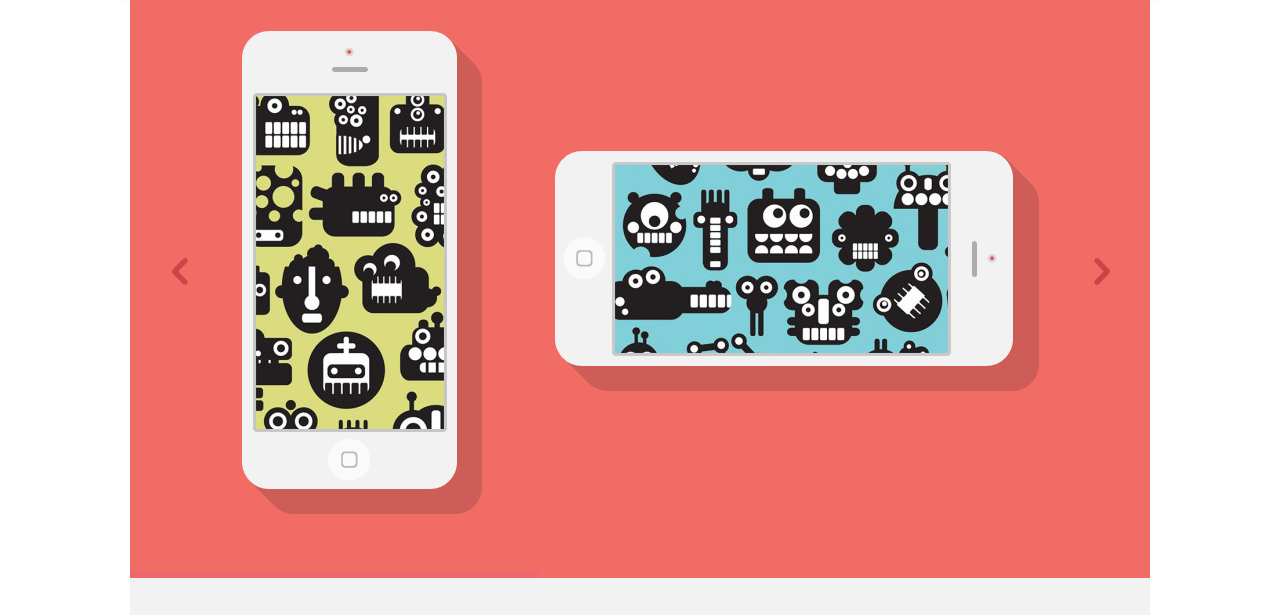
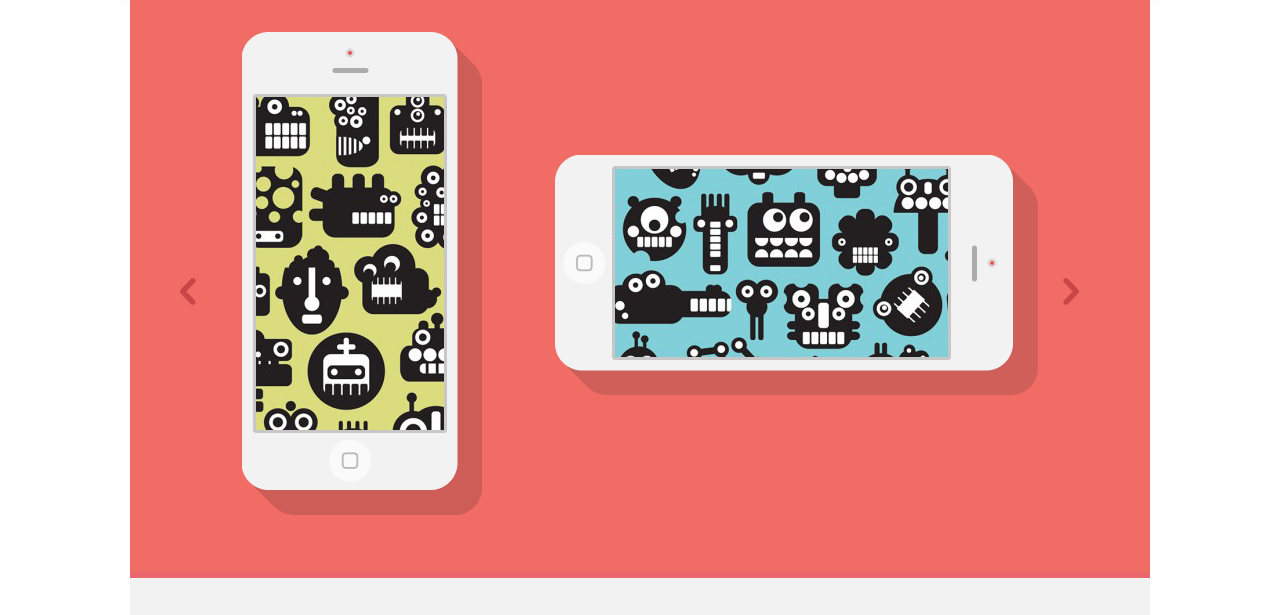
Before and after one commit to dimitra86/singolo, a plain HTML site: page index.html in a window 1280 px wide. Shown: the part 117-732 px from the top of the page. Drawn offline with Linux system fonts and the light colour scheme.

Commit message:
feat: finish slider

```diff
--- a/index.html
+++ b/index.html
@@ -44,11 +44,18 @@
     </header>
     <section class="slider">
         <div class="wrapper">
-            <img class="slider__left" src="../singolo/assets/img/slider/slider_left.png" alt="">
-            <img class="slider__iphone-vertical" src="../singolo/assets/img/slider/iphone_vertical.png" alt="">
-            <img class="slider__iphone-horizontal" src="../singolo/assets/img/slider/iphone_horizontal.png" alt="">
-            <img class="slider__right" src="../singolo/assets/img/slider/slider_right.png" alt="">
-            <img class="slider__bottom" src="../singolo/assets/img/slider/slider_bottom.png" alt="">
+            <div class="infinity-slider-wrap">
+                <div class="infinity-slider">
+                    <img class="slider__1" src="../singolo/assets/img/slider/Slide-1.png" alt="">
+                    <img class="slider__2" src="../singolo/assets/img/slider/Slide-2.png" alt="">
+
+
+                </div>
+                <div class="btn-infinity-left"></div>
+                <div class="btn-infinity-right"></div>
+            </div>
+
+
         </div>
 
     </section>
--- a/script.js
+++ b/script.js
@@ -4,3 +4,32 @@ MENU.addEventListener('click', (event) => {
     MENU.querySelectorAll('li').forEach(el => el.classList.remove('active'));
     event.target.classList.add('active');
 })
+
+let images = document.querySelectorAll('.infinity-slider img');
+let current = 0;
+
+function slider() {
+    for (let i = 0; i < images.length; i++) {
+        images[i].classList.add('opacity0');
+    }
+    images[current].classList.remove('opacity0');
+
+
+}
+
+slider();
+
+document.querySelector('.btn-infinity-left').onclick = function() {
+    if (current - 1 == -1) {
+        current = images.length - 1;
+
+    } else { current--; }
+    slider();
+}
+document.querySelector('.btn-infinity-right').onclick = function() {
+    if (current + 1 == images.length) {
+        current = 0;
+
+    } else { current++; }
+    slider();
+}
--- a/style.css
+++ b/style.css
@@ -45,6 +45,9 @@ h5 {
     display: flex;
     flex-wrap: wrap;
     justify-content: space-between;
+    position: fixed;
+    width: 1020px;
+    top: 0px;
 }
 
 .navigation {
@@ -102,12 +105,50 @@ h5 {
     background-color: #f06c64;
     width: 1020px;
     margin: auto;
+    height: 600px;
+    margin-top: 95px;
 }
 
-.slider>.wrapper {
-    display: flex;
-    align-items: center;
-    flex-wrap: wrap;
+.infinity-slider-wrap {
+    height: 600px;
+    position: relative;
+}
+
+.infinity-slider {
+    width: 1020px;
+    height: 600px;
+    position: relative;
+    overflow: hidden;
+}
+
+.infinity-slider img {
+    position: absolute;
+    height: 600px;
+    opacity: 1;
+    transition: all ease 1s;
+}
+
+.btn-infinity-left,
+.btn-infinity-right {
+    width: 16px;
+    height: 27px;
+    background: url(../singolo/assets/img/slider/slider_left.png);
+    background-size: contain;
+    position: absolute;
+    top: -100;
+    top: 300px;
+    left: 50px;
+    cursor: pointer;
+}
+
+.btn-infinity-right {
+    background: url(../singolo/assets/img/slider/slider_right.png);
+    background-size: contain;
+    left: 933px;
+}
+
+.infinity-slider .opacity0 {
+    opacity: 0;
 }
 
 .slider__left {
@@ -412,6 +453,19 @@ h3 {
     padding-left: 6px;
     padding-right: 7px;
     margin-right: 7px;
+    cursor: pointer;
+}
+
+.tag:hover {
+    border: 1px solid #dedede;
+    color: #dedede;
+    border-radius: 5px;
+    padding-top: 3px;
+    padding-bottom: 3px;
+    padding-left: 6px;
+    padding-right: 7px;
+    margin-right: 7px;
+    cursor: pointer;
 }
 
 .layout-4-column {
@@ -422,11 +476,6 @@ h3 {
 .picture {
     padding-right: 20px;
     padding-bottom: 17px;
-}
-
-.tag_selected {
-    color: #dedede;
-    border: 1px solid #dedede;
 }
 
 .portfolio-bottom {
@@ -506,6 +555,3 @@ h5 {
 .social-icons-footer>img {
     padding-left: 5px;
 }
-
-
-/*# sourceMappingURL=style.css.map */
```
Also changed, not shown: assets/img/slider/Slide-1.png (added), assets/img/slider/Slide-2.png (added).
